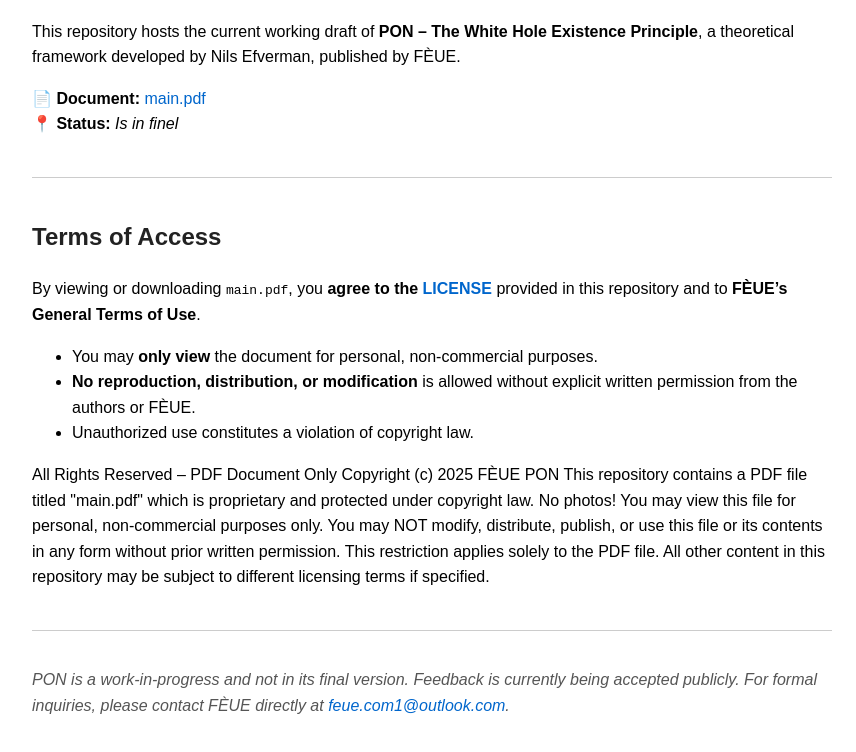
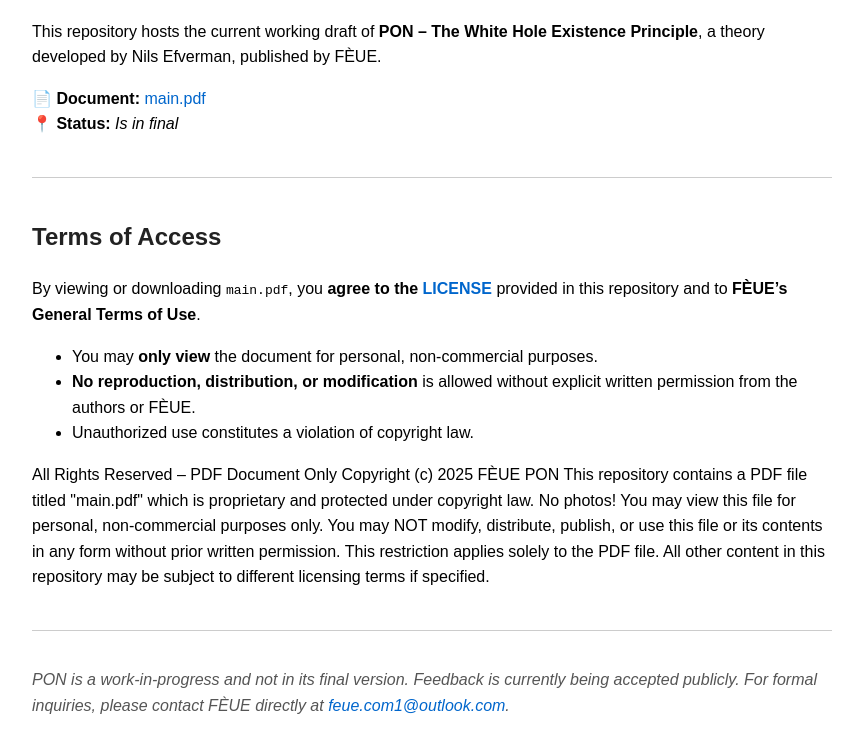
Before and after one commit to FEUE256/PON, a plain HTML site: page index.html in a window 1280 px wide. Shown: the part 94-846 px from the top of the page, without its empty margins (208-1064 px from the left). Drawn offline with Linux system fonts and the light colour scheme.

Commit message:
Update index.html

```diff
--- a/index.html
+++ b/index.html
@@ -38,12 +38,12 @@
 
   <h1>PON</h1>
 
-  <p>This repository hosts the current working draft of <strong>PON – The White Hole Existence Principle</strong>, a theoretical framework developed by Nils Efverman, published by FÈUE.</p>
+  <p>This repository hosts the current working draft of <strong>PON – The White Hole Existence Principle</strong>, a theory developed by Nils Efverman, published by FÈUE.</p>
 
   <p>
     📄 <strong>Document:</strong>
     <a href="./main.pdf" target="_blank">main.pdf</a><br>
-    📍 <strong>Status:</strong> <em>Is in finel</em>
+    📍 <strong>Status:</strong> <em>Is in final</em>
   </p>
 
   <div class="section">
```
